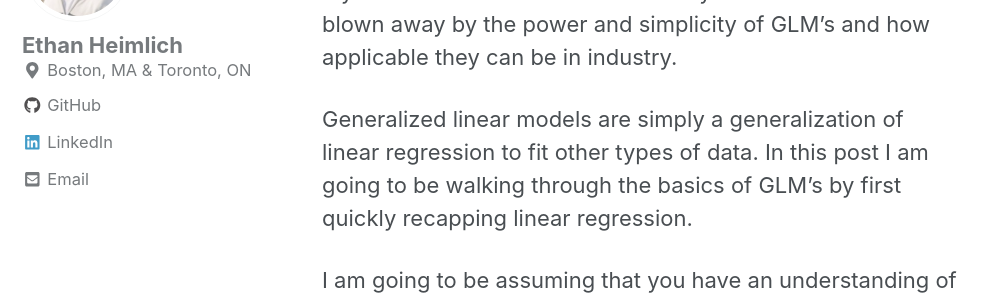
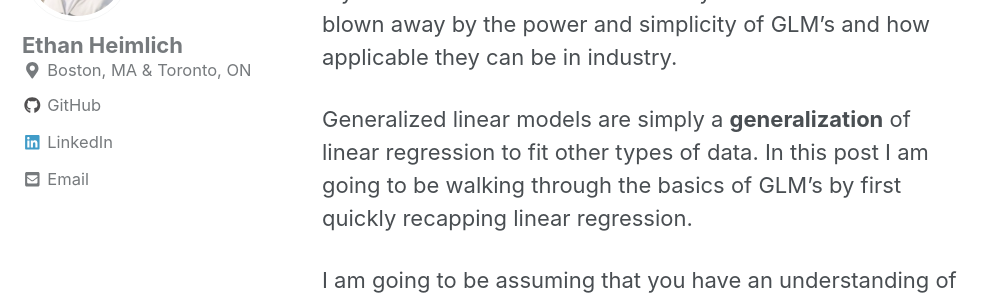
Before and after one commit to eheimlich/eheimlich.github.io, a Jekyll site: the page built from _posts/2019-10-22-generalized_linear_models.md, in a window 1280 px wide and 1400 px high, scrolled down 255 px. Shown: the part 154-454 px from the top of the window, without its empty margins (0-998 px from the left). Built offline with Jekyll 4.4.1, drawn with Linux system fonts in a browser that asks for light colours; cached includes are drawn as plain includes; nearby versions of some CDN libraries; formulas are drawn with MathJax 3; some of the changed text lies outside the part shown.

```diff
--- a/_posts/2019-10-22-generalized_linear_models.md
+++ b/_posts/2019-10-22-generalized_linear_models.md
@@ -9,7 +9,7 @@ mathjax: True
 ## 1. Introduction
 I recently came across generalized linear models in one of my statistics classes at the University of Toronto. I was blown away by the power and simplicity of GLM's and how applicable they can be in industry.
 
-Generalized linear models are simply a generalization of linear regression to fit other types of data. In this post I am going to be walking through the basics of GLM's by first quickly recapping linear regression.
+Generalized linear models are simply a **generalization** of linear regression to fit other types of data. In this post I am going to be walking through the basics of GLM's by first quickly recapping linear regression.
 
 I am going to be assuming that you have an understanding of multiple linear regression and very basic linear algebra. If not, I highly recommend brushing up before reading the rest of this post.
 
@@ -32,9 +32,9 @@ Now let's rewrite the previous model using matrix notation to make our lives eas
 $$ Y_i = X_i^{T} \beta + \epsilon_i $$
 
 Where $$Y_i$$ is the response for the ith observation. $$ X_i $$ is the vector of covariates
-for the ith observation. $$\beta$$ is a vector of the coefficients of the model. Finally, $$\epsilon_i$$ is the residual term for each observation.
+for the ith observation. $$\beta$$ is a vector of the coefficients of the model. Finally, $$\epsilon_i$$ is the residual term for each observation. It is important to note that we haven't changed anything mathematically.
 
-It is important to note that we haven't changed anything mathematically. Now let's rewrite multiple linear regression one more time:
+Now let's rewrite multiple linear regression one more time:
 
 $$Y_i \sim N(\mu_i, \sigma^2)$$
 
```
